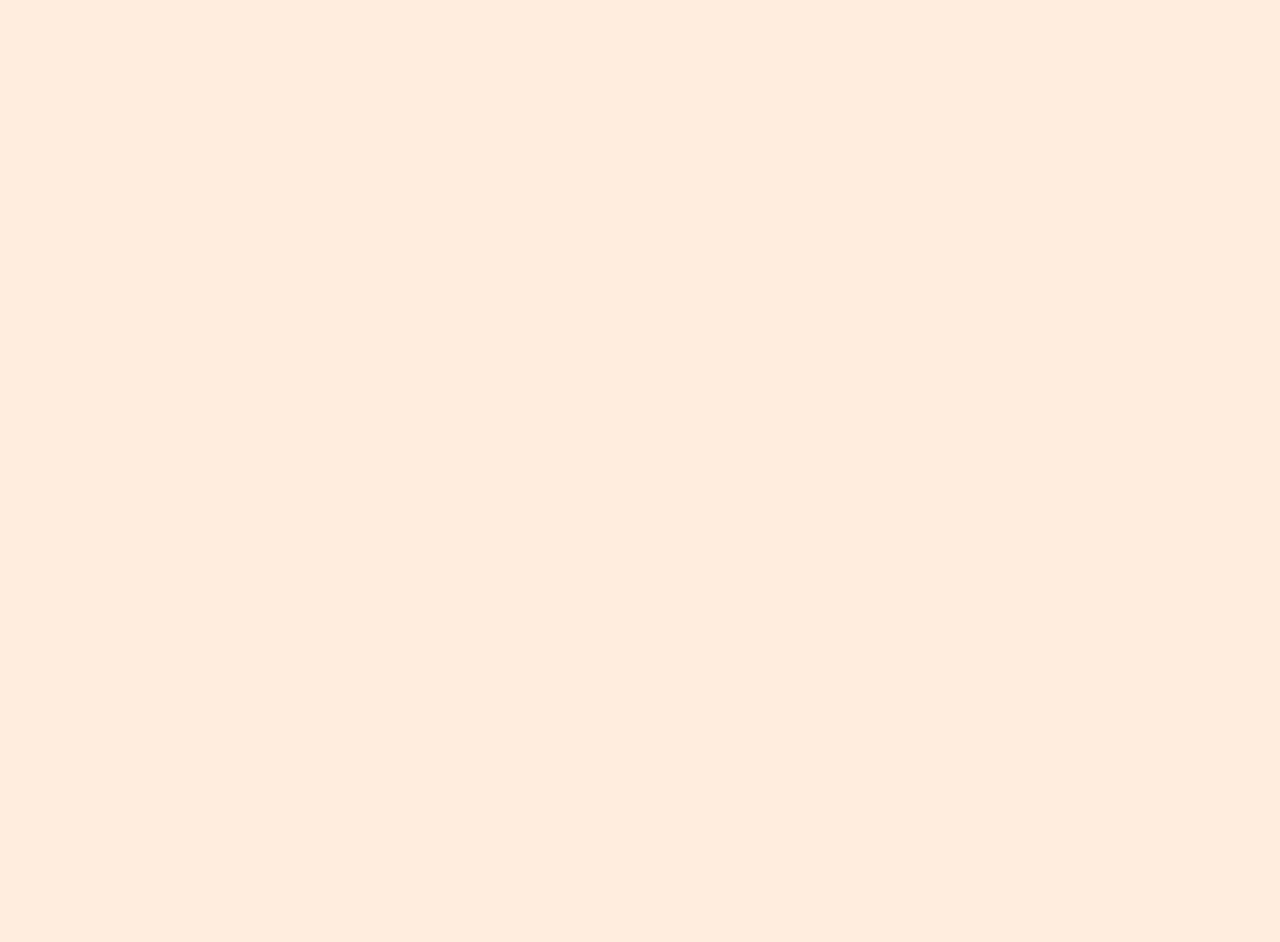
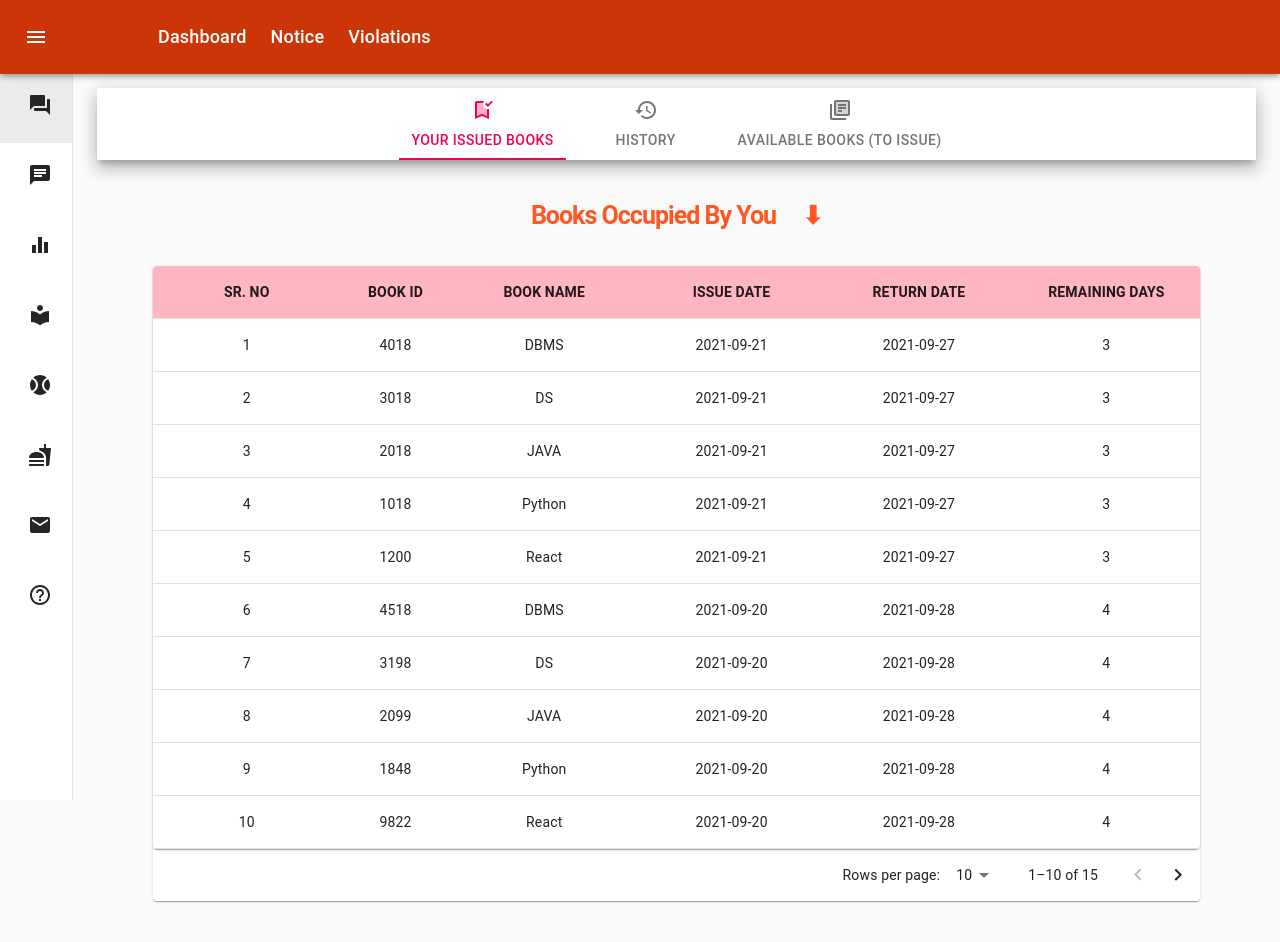
Before and after one commit to UniTap/Uni-Tap2, a React (Create React App) app in the folder frontend/: page /Library in a window 1280 px wide. Shown: the top 942 px of the page. Before the commit the page ends 800 px from the top, so only its background shows below. Built offline with nearby package versions, Linux system fonts and the light colour scheme.

Commit message:
library
better box figure, with 2 subpages still pending

```diff
--- a/frontend/package.json
+++ b/frontend/package.json
@@ -3,8 +3,12 @@
   "version": "0.1.0",
   "private": true,
   "dependencies": {
+    "@emotion/react": "^11.4.1",
+    "@emotion/styled": "^11.3.0",
     "@material-ui/core": "^4.12.3",
     "@material-ui/icons": "^4.11.2",
+    "@mui/icons-material": "^5.0.1",
+    "@mui/material": "^5.0.1",
     "@testing-library/jest-dom": "^5.14.1",
     "@testing-library/react": "^11.2.7",
     "@testing-library/user-event": "^12.8.3",
--- a/frontend/src/App.js
+++ b/frontend/src/App.js
@@ -4,6 +4,8 @@ import LoginPage from './pages/Login/LoginPage';
 import HomePage from './pages/Home/HomePage';
 import Noticepage from './pages/Notice/Noticepage';
 import Canteen from './pages/Canteen/Canteen';
+import Library from './pages/Library/Library';
+import Sports from './pages/Sports/Sports';
 import Grievance from './pages/Grievance/Grievance';
 import Profile from './pages/Profile/Profile';
 import Chat from './pages/Chat/Chat'
@@ -18,6 +20,8 @@ function App() {
           <Route path='/Notice' component={Noticepage} exact />
           <Route path='/Profile' component={Profile} exact />
           <Route path='/Grievance' component={Grievance} exact />
+          <Route path='/Library' component={Library} exact />
+          <Route path='/Sports' component={Sports} exact />
           <Route path='/Canteen' component={Canteen} exact />
           <Route path='/Chat' component={Chat} exact />
         </Switch>
--- a/frontend/src/pages/Canteen/Canteen.js
+++ b/frontend/src/pages/Canteen/Canteen.js
@@ -165,7 +165,11 @@ const Canteen = () => {
           aria-label='icon label tabs example'
           classes={{ root: classes.Tabs }}
         >
-          <Tab icon={<EditIcon />} label='Place Order' {...a11yProps(0)} />
+          <Tab
+          icon={<EditIcon />}
+          label='Place Order'
+          {...a11yProps(0)}
+          />
           <Tab
             icon={<MenuBookIcon />}
             label='Order History'
--- /dev/null
+++ b/frontend/src/pages/Library/Library.js
@@ -0,0 +1,279 @@
+import React from 'react'
+import Navbar from '../../components/Navbar'
+import { makeStyles } from '@material-ui/core/styles';
+import Tabs from '@material-ui/core/Tabs';
+import Tab from '@material-ui/core/Tab';
+import LibraryBooksTwoToneIcon from '@mui/icons-material/LibraryBooksTwoTone';
+import HistoryIcon from '@mui/icons-material/History';
+import BookmarkAddedTwoToneIcon from '@mui/icons-material/BookmarkAddedTwoTone';
+import PropTypes from 'prop-types';
+import Typography from '@material-ui/core/Typography';
+import Box from '@material-ui/core/Box';
+import Paper from '@material-ui/core/Paper';
+import Table from '@material-ui/core/Table';
+import TableBody from '@material-ui/core/TableBody';
+import TableCell, { tableCellClasses } from '@mui/material/TableCell';
+import TableContainer from '@material-ui/core/TableContainer';
+import TableHead from '@material-ui/core/TableHead';
+import TablePagination from '@mui/material/TablePagination';
+import TableRow from '@material-ui/core/TableRow';
+
+const useStyles = makeStyles({
+center: {
+    display: 'flex',
+    justifyContent:'space-around',
+    flexDirection:'column'
+  },
+  paper: {
+    flexGrow: 1,
+    borderColor: 'red',
+    borderWidth: '10px',
+  },
+  Tabs: {
+    marginLeft: 'auto',
+    marginRight: 'auto',
+  },
+  addOrder: {
+    borderRadius:'20px',
+  },
+  table: {
+    minWidth: 500,
+    maxWidth: 1400,
+  },
+  head: {
+    backgroundColor: '#eee',
+  },
+  tableRow:{
+      '&:nth-of-type(odd)': {
+      backgroundColor: 'red',
+    },
+  },
+  body: {
+    fontSize: 14,
+  },
+
+})
+
+function TabPanel(props) {
+  const { children, value, index, ...other } = props;
+
+  return (
+    <div
+      role="tabpanel"
+      hidden={value !== index}
+      id={`simple-tabpanel-${index}`}
+      aria-labelledby={`simple-tab-${index}`}
+      {...other}
+    >
+      {value === index && (
+        <Box p={7}>
+          <Typography>{children}</Typography>
+        </Box>
+      )}
+    </div>
+  );
+}
+
+TabPanel.propTypes = {
+  children: PropTypes.node,
+  index: PropTypes.any.isRequired,
+  value: PropTypes.any.isRequired,
+};
+
+function a11yProps(index) {
+  return {
+    id: `simple-tab-${index}`,
+    'aria-controls': `simple-tabpanel-${index}`,
+  };
+}
+
+const Library = () => {
+  const classes = useStyles()
+  const [value, setValue] = React.useState(0)
+
+  const handleChange = (event, newValue) => {
+    setValue(newValue)
+  }
+
+  const columns = [
+    {
+      id: 'srno',
+      label: 'SR. NO',
+      minWidth: 170,
+      align: 'center',
+      fontWeight: 'bolder',
+    },
+    {
+      id: 'id',
+      label: 'BOOK ID',
+      align: 'center',
+      minWidth: 100,
+   },
+    {
+      id: 'name',
+      label: 'BOOK NAME',
+      minWidth: 170,
+      align: 'center',
+    },
+    {
+      id: 'idate',
+      label: 'ISSUE DATE',
+      minWidth: 170,
+      align: 'center',
+    },
+    {
+      id: 'rdate',
+      label: 'RETURN DATE',
+      minWidth: 170,
+      align: 'center',
+    },
+    {
+      id: 'diff',
+      label: 'REMAINING DAYS',
+      minWidth: 170,
+      align: 'center',
+    },
+  ];
+
+  function createData(srno, id, name, idate, rdate, diff) {
+    return { srno, id, name, idate, rdate, diff }
+  }
+
+  const rows = [
+    createData(1,4018,'DBMS','2021-09-21','2021-09-27',3),
+    createData(2,3018,'DS','2021-09-21','2021-09-27',3),
+    createData(3,2018,'JAVA','2021-09-21','2021-09-27',3),
+    createData(4,1018,'Python','2021-09-21','2021-09-27',3),
+    createData(5,1200,'React','2021-09-21','2021-09-27',3),
+    createData(6,4518,'DBMS','2021-09-20','2021-09-28',4),
+    createData(7,3198,'DS','2021-09-20','2021-09-28',4),
+    createData(8,2099,'JAVA','2021-09-20','2021-09-28',4),
+    createData(9,1848,'Python','2021-09-20','2021-09-28',4),
+    createData(10,9822,'React','2021-09-20','2021-09-28',4),
+    createData(11,9815,'DBMS','2021-09-19','2021-09-29',5),
+    createData(12,6558,'DS','2021-09-19','2021-09-29',5),
+    createData(13,9855,'JAVA','2021-09-19','2021-09-29',5),
+    createData(14,8954,'Python','2021-09-19','2021-09-29',5),
+    createData(15,1640,'React','2021-09-19','2021-09-29',5),
+  ];
+
+    const [page, setPage] = React.useState(0);
+    const [rowsPerPage, setRowsPerPage] = React.useState(10);
+
+    const handleChangePage = (event, newPage) => {
+      setPage(newPage);
+    };
+
+    const handleChangeRowsPerPage = (event) => {
+      setRowsPerPage(+event.target.value);
+      setPage(0);
+    };
+
+
+    const issuedbooks = () => {
+      return (
+        <div className={classes.center}>
+          <h2 style={{marginTop: -10,marginBottom: 40,fontSize: 25}}>Books Occupied By You&nbsp;&nbsp;&nbsp;&nbsp;&nbsp;⬇</h2>
+            <Paper sx={{ width: '100%', overflow: 'hidden' }}>
+              <TableContainer component={Paper}>
+                <Table className={classes.table} stickyHeader aria-label="sticky table">
+                  <TableHead  classes={{root: classes.head}} >
+                    <TableRow>
+                    {columns.map((column) => (
+                      <TableCell
+                        key={column.id}
+                        align={column.align}
+                        style={{ minWidth: column.minWidth, fontWeight: 'bolder', backgroundColor: '#FFB6C1' }}
+                      >
+                        {column.label}
+                      </TableCell>
+                    ))}
+                    </TableRow>
+                  </TableHead>
+                  <TableBody className={classes.body}>
+                  {rows
+                    .slice(page * rowsPerPage, page * rowsPerPage + rowsPerPage)
+                    .map((row) => {
+                      return (
+                        <TableRow hover role="checkbox" tabIndex={-1} key={row.code}>
+                          {columns.map((column) => {
+                            const value = row[column.id];
+                            return (
+                              <TableCell key={column.id} align={column.align}>
+                                {column.format && typeof value === 'number'
+                                  ? column.format(value)
+                                  : value}
+                              </TableCell>
+                            );
+                          })}
+                        </TableRow>
+                      );
+                    })}
+                  </TableBody>
+                </Table>
+              </TableContainer>
+              <TablePagination
+              rowsPerPageOptions={[10, 25, 100]}
+              component="div"
+              count={rows.length}
+              rowsPerPage={rowsPerPage}
+              page={page}
+              onPageChange={handleChangePage}
+              onRowsPerPageChange={handleChangeRowsPerPage}
+              />
+            </Paper>
+        </div>
+      )
+    }
+
+  const history = () => {
+    return <h2>History Of Books[Logs]</h2>
+  }
+  const available = () => {
+    return <h2>Available Books</h2>
+  }
+
+  return (
+    <Navbar>
+      <Paper square classes={{ root: classes.paper }} elevation={10}>
+        <Tabs
+          value={value}
+          onChange={handleChange}
+          variant='fullwidth'
+          centered
+          indicatorColor='secondary'
+          textColor='secondary'
+          aria-label='icon label tabs example'
+          classes={{ root: classes.Tabs }}
+        >
+          <Tab
+          icon={<BookmarkAddedTwoToneIcon />}
+          label='Your Issued Books'
+          {...a11yProps(0)}
+          />
+          <Tab
+            icon={<HistoryIcon />}
+            label='History'
+            {...a11yProps(1)}
+          />
+          <Tab
+            icon={<LibraryBooksTwoToneIcon />}
+            label='Available Books (To Issue)'
+            {...a11yProps(2)}
+          />
+        </Tabs>
+      </Paper>
+      <TabPanel value={value} index={0}>
+        {issuedbooks()}
+      </TabPanel>
+      <TabPanel value={value} index={1}>
+        {history()}
+      </TabPanel>
+      <TabPanel value={value} index={2}>
+        {available()}
+      </TabPanel>
+    </Navbar>
+  )
+}
+
+export default Library
```
Also changed, not shown: frontend/src/pages/Sports/Sports.js (added), 1 other file (tests, documents, lock files or other folders).
